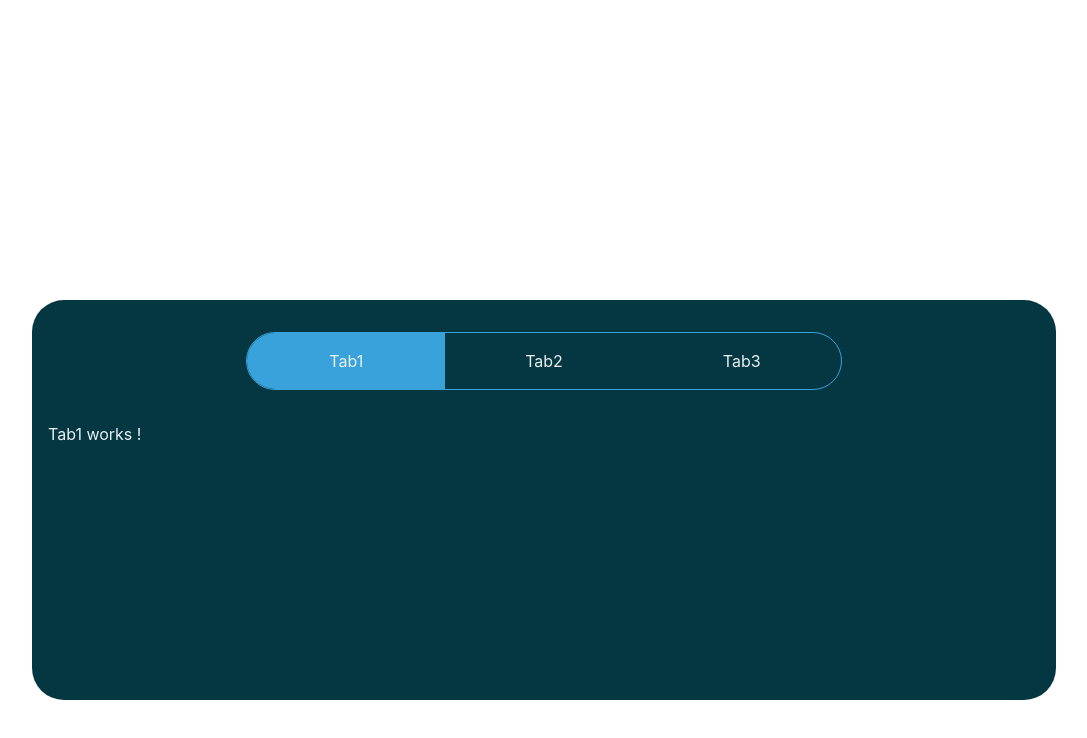
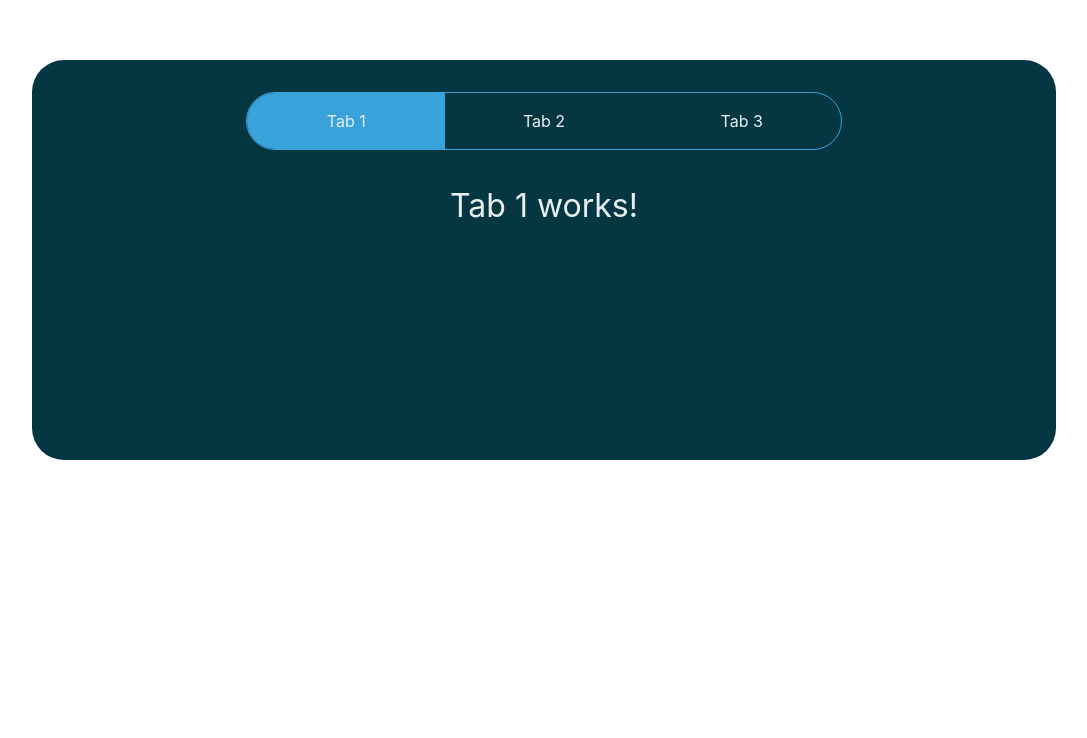
Before and after one commit to adarraji/react-table, a React (Create React App) app: page / in a window 1280 px wide. Shown: the part 156-894 px from the top of the page, without its empty margins (96-1183 px from the left). After the commit the page ends 800 px from the top, so only its background shows below. Built offline with nearby package versions, Linux system fonts and the light colour scheme.

Commit message:
changed code to use  react-tabs library

```diff
--- a/src/components/Tabs.js
+++ /dev/null
@@ -1,46 +0,0 @@
-import React, { Component } from "react";
-import TabNav from "./TabNav";
-import TabContent from "../components/TabContent";
-
-
-class Tabs extends Component {
-    constructor() {
-        super();
-        this.state = {
-            activeTab: "tab1"
-        }
-    }
-
-    setActiveTab = (id) => {
-        this.setState({ activeTab: id });
-    }
-
-
-
-    render() {
-        const { activeTab } = this.state;
-        return (
-            <div className="Tabs">
-                <ul className="tab-nav">
-                    <TabNav title="Tab1" id="tab1" activeTab={activeTab} setActiveTab={this.setActiveTab} />
-                    <TabNav title="Tab2" id="tab2" activeTab={activeTab} setActiveTab={this.setActiveTab} />
-                    <TabNav title="Tab3" id="tab3" activeTab={activeTab} setActiveTab={this.setActiveTab} />
-                </ul>
-
-                <div className="tab-content">
-                    <TabContent id={"tab1"} activeTab={activeTab}>
-                        <p>Tab1 works !</p>
-                    </TabContent>
-                    <TabContent id={"tab2"} activeTab={activeTab}>
-                        <p>Tab2 works !</p>
-                    </TabContent>
-                    <TabContent id={"tab3"} activeTab={activeTab}>
-                        <p>Tab3 works !</p>
-                    </TabContent>
-                </div>
-            </div >
-        )
-    }
-}
-
-export default Tabs
--- /dev/null
+++ b/src/components/TabsComp.js
@@ -0,0 +1,26 @@
+import React from "react";
+import { Tab, Tabs, TabList, TabPanel } from "react-tabs";
+
+function TabsComp() {
+    return (
+        <Tabs className="Tabs">
+            <TabList>
+                <Tab>Tab 1</Tab>
+                <Tab>Tab 2</Tab>
+                <Tab>Tab 3</Tab>
+            </TabList>
+            <TabPanel>
+                <p>Tab 1 works!</p>
+            </TabPanel>
+            <TabPanel>
+                <p>Tab 2 works!</p>
+            </TabPanel>
+            <TabPanel>
+                <p>Tab 3 works!</p>
+            </TabPanel>
+        </Tabs>
+
+    );
+}
+
+export default TabsComp;
--- a/src/containers/App.css
+++ b/src/containers/App.css
@@ -8,13 +8,14 @@
 /* App.js */
 .App {
     width: 100vw;
-    height: 100vw;
+    height: 100vh;
     display: flex;
     align-items: center;
     justify-content: center;
     overflow: hidden;
 }
 
+/* Tabs Container */
 .Tabs {
     width: 80%;
     height: auto;
@@ -24,14 +25,13 @@
     padding: 2rem 1rem;
     color: #E8F0F2;
     border-radius: 2rem;
-
-    @media (max-width: 769px) {
-        padding: 2rem 0;
-    }
 }
 
-/* Tab Nav */
-ul.tab-nav {
+.react-tabs {
+    -webkit-tap-highlight-color: transparent;
+}
+
+.react-tabs__tab-list {
     width: 60%;
     margin: 0 auto 2rem;
     display: flex;
@@ -40,13 +40,9 @@ ul.tab-nav {
     border: 1px solid #39A2DB;
     border-radius: 2rem;
     padding-left: 0px;
-
-    @media (max-width: 768px) {
-        width: 90%;
-    }
 }
 
-ul.tab-nav li {
+.react-tabs__tab {
     width: 50%;
     padding: 1rem;
     list-style: none;
@@ -55,28 +51,35 @@ ul.tab-nav li {
     transition: all 0.7s;
 }
 
-ul.tab-nav li:first-child {
+.react-tabs__tab--selected {
+    background: #39A2DB;
+}
+
+.react-tabs__tab--disabled {
+    color: GrayText;
+    cursor: default;
+}
+
+.react-tabs__tab:hover {
+    background: rgba(50, 224, 196, 0.15);
+}
+
+.react-tabs__tab:first-child {
     border-bottom-left-radius: 2rem;
     border-top-left-radius: 2rem;
 }
 
-ul.tab-nav li:last-child {
+.react-tabs__tab:last-child {
     border-bottom-right-radius: 2rem;
     border-top-right-radius: 2rem;
 }
 
-ul.tab-nav li:hover {
-    background: rgba(50, 224, 196, 0.15);
+.react-tabs__tab-panel {
+    display: none;
 }
 
-ul.tab-nav li.active {
-    background: #39A2DB;
-}
-
-
-/* First and Second Tab Styles */
-.FirstTab p,
-.SecondTab p {
+.react-tabs__tab-panel--selected {
+    display: block;
     font-size: 2rem;
     text-align: center;
 }
--- a/src/containers/App.js
+++ b/src/containers/App.js
@@ -1,23 +1,16 @@
 import React, { Component } from "react";
-import { users } from "../users";
-import Table from "../components/Table";
-import Tabs from "../components/Tabs";
+import TabsComp from "../components/TabsComp";
 import "./App.css";
-
 
 class App extends Component {
     constructor() {
         super();
-        this.state = {
-            activeTab: "tab1"
-        }
     }
-
 
     render() {
         return (
             <div className="App">
-                <Tabs />
+                <TabsComp />
             </div >
         )
     }
```
